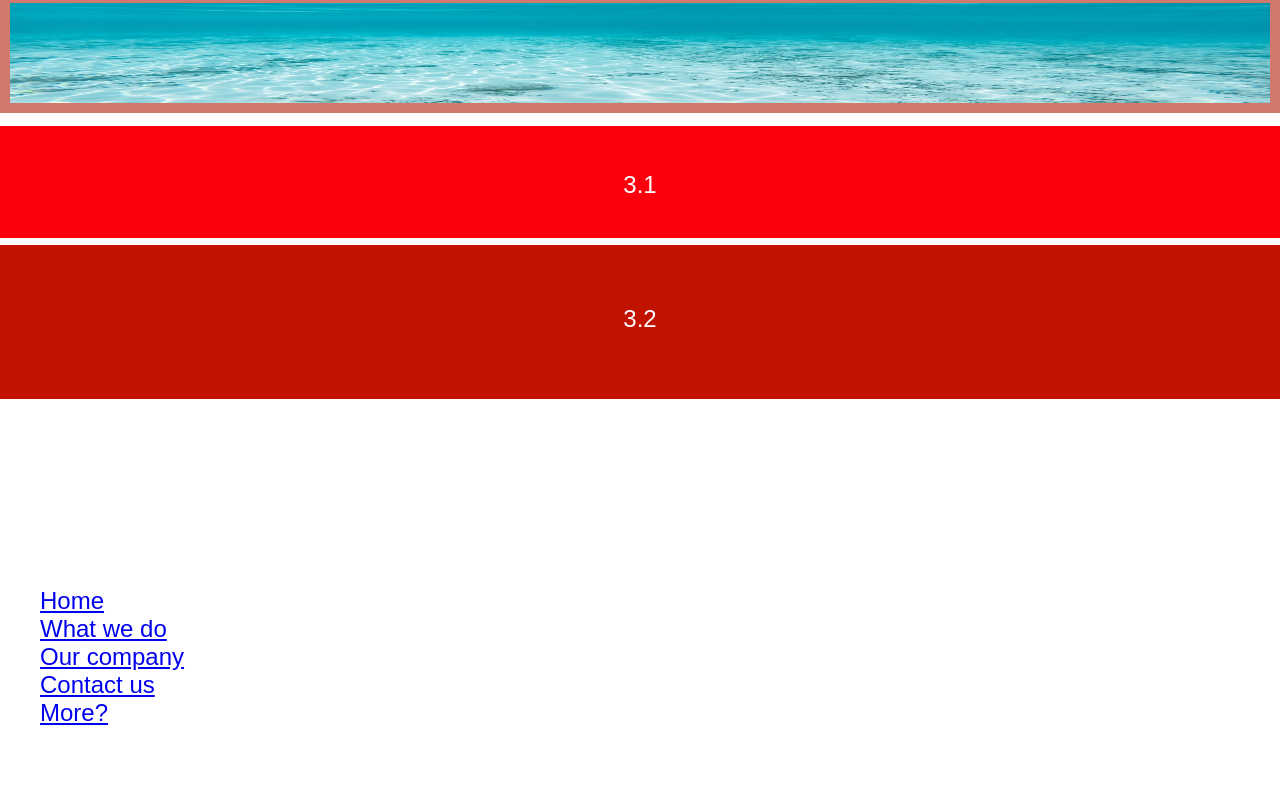
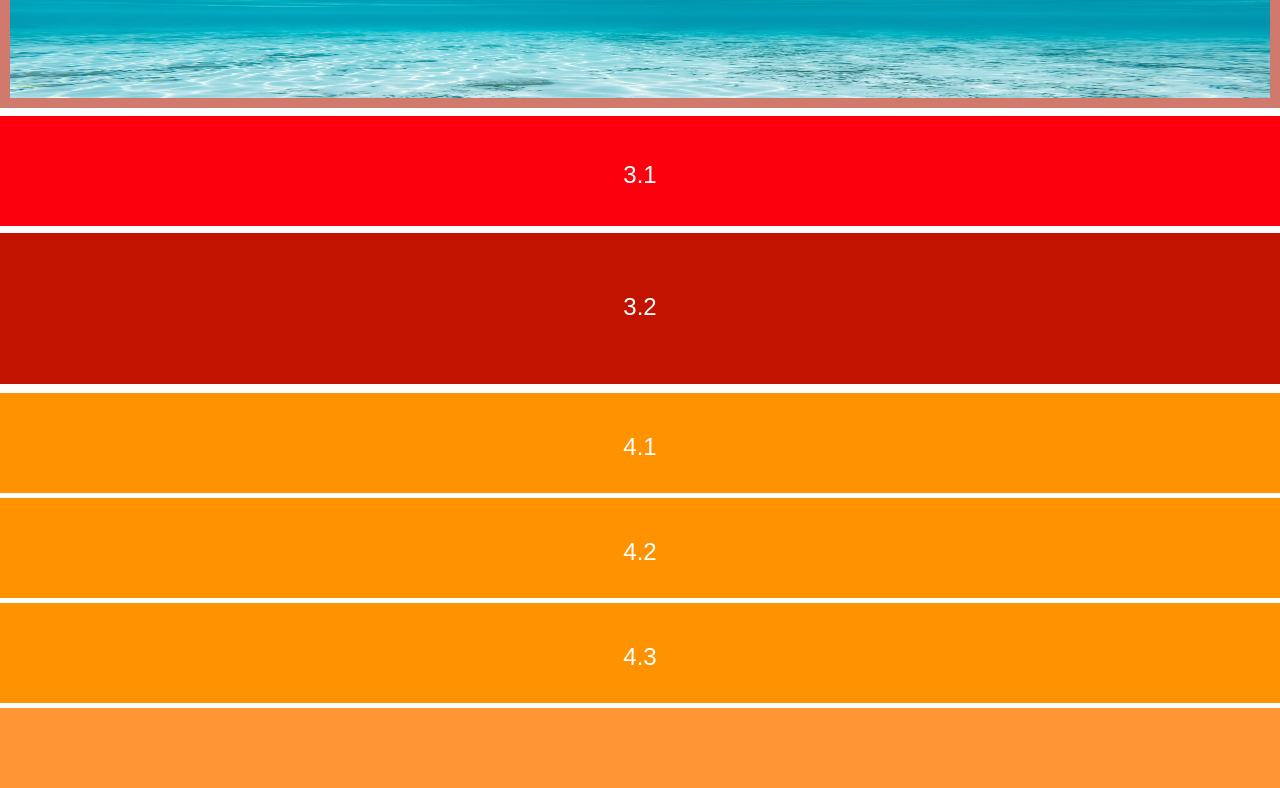
Before and after one commit to stastakh/Home-task-2, a website: page index.html in a window 1280 px wide. Shown: the part 512-1300 px from the top of the page. Drawn offline with Linux system fonts and the light colour scheme.

Commit message:
add advantages, contacts, main-menu and footer styles in styles.css

```diff
--- a/css/styles.css
+++ b/css/styles.css
@@ -18,15 +18,15 @@ header {
     display: grid;
     grid-template-columns: 67.5% auto;
     grid-column-gap: 4px;
-    margin-bottom: 10px;
+    margin-bottom: 5px;
 }
 
 .logo,
 .header-menu {
+    box-sizing: border-box;
     min-height: 100px;
     text-align: center;
     padding-top: 37px;
-    box-sizing: border-box;
 }
 
 .logo {
@@ -50,7 +50,7 @@ header {
     background-color: #d1796d;
     display: flex;
     flex-direction: column;
-    margin-bottom: 10px;
+    margin-bottom: 5px;
     padding: 7% 10px 5px 10px;
 }
 
@@ -66,6 +66,7 @@ header {
     display: flex;
     flex-direction: column;
     justify-content: space-around;
+    margin-bottom: 5px;
 }
 
 .icon-block, .text-block {
@@ -90,4 +91,73 @@ header {
 
 .grid-wrapper {
     display: grid;
+    margin-bottom: 5px;
 }
+
+/*----------- advantages -----------*/
+
+.advantages-list {
+    display: grid;
+    grid-template-rows: repeat(3, auto);
+    grid-row-gap: 5px;
+    list-style: none;
+    margin: 0 0 5px 0;
+    padding: 0;
+}
+
+.advantages-list__item {
+    background-color: #ff9200;
+    box-sizing: border-box;
+    text-align: center;
+    min-height: 100px;
+    width: 100%;
+    padding-top: 40px;
+}
+
+/*----------- contacts -----------*/
+
+.block-wrapper {
+    margin-bottom: 5px;
+}
+
+.contact-info {
+    background-color: #ff9534;
+    box-sizing: border-box;
+    text-align: center;
+    min-height: 400px;
+    padding-top: 200px;
+}
+
+/*----------- main-menu -----------*/
+
+.main-menu {
+    background-color: #c537ee;
+}
+
+.main-menu__list {
+    text-align: center;
+    margin: 0;
+    padding: 0;
+}
+
+.main-menu__list__item a {
+    color: inherit;
+    display: block;
+    text-decoration: none;
+}
+
+.main-menu__list__item a:hover,
+.main-menu__list__item a:active,
+.main-menu__list__item a:focus {
+    background-color: #6d4978;
+}
+
+/*----------- footer -----------*/
+
+footer {
+    background-color: #7100a2;
+    box-sizing: border-box;
+    text-align: center;
+    min-height: 100px;
+    padding-top: 35px;
+}
```
